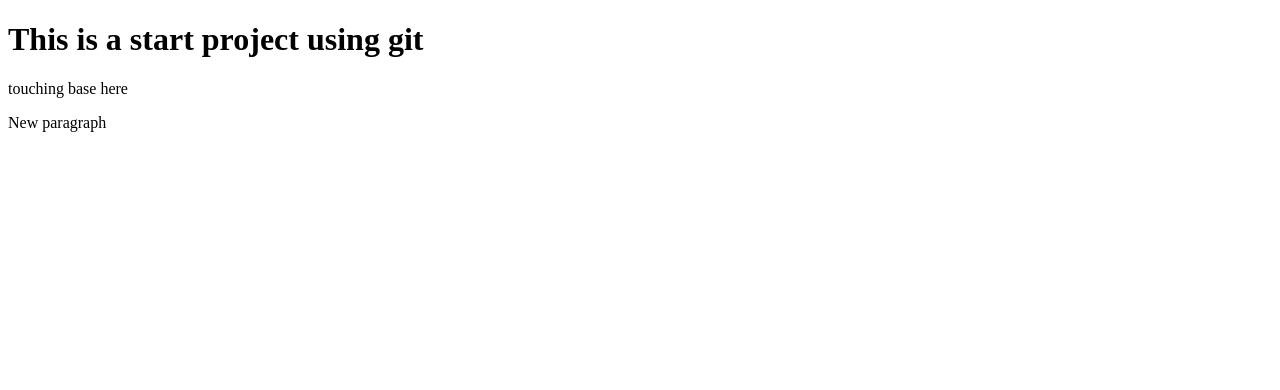
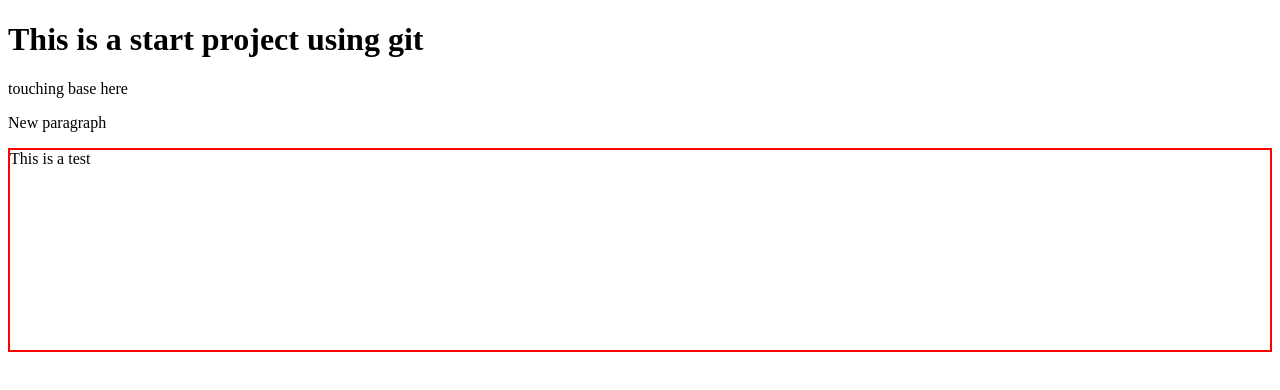
Before and after one commit to sbelisconi/ticketapp, a plain HTML site: page index.html in a window 1280 px wide. Drawn offline with Linux system fonts and the light colour scheme.

Commit message:
Created a div on index file

```diff
--- a/index.html
+++ b/index.html
@@ -10,5 +10,7 @@
 	<p>touching base here</p>
 	<p>New paragraph</p>
 
+	<div style="border: 2px solid red; height: 200px;">This is a test</div>
+
 </body>
 </html>
```
Also changed, not shown: contact.html (deleted), password.html (deleted).
